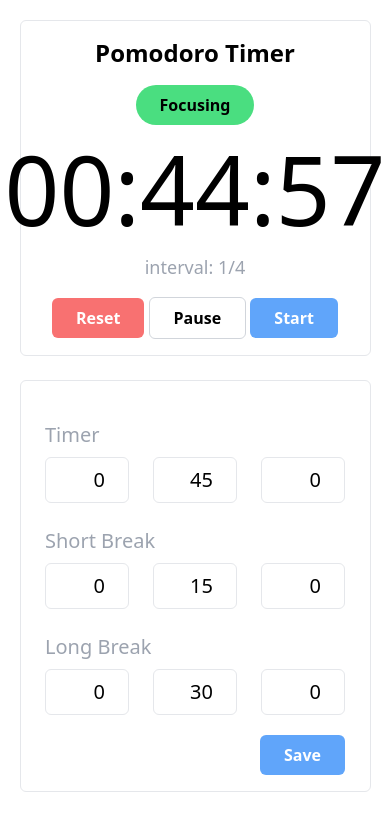
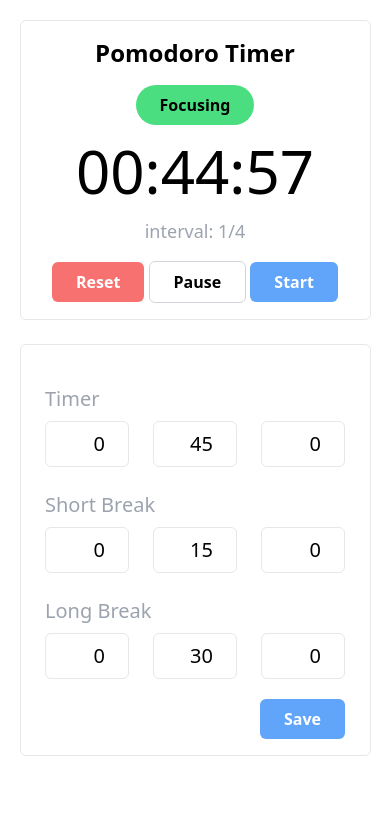
Before and after one commit to DrZiMo/Pomodoro-Technique, a plain HTML site: page index.html in a window 390 px wide. Both pictures are taken after a click on the button "Start". Drawn offline with nearby package versions, Linux system fonts and the light colour scheme.

Commit message:
fixed the big clock in small devices

```diff
--- a/index.html
+++ b/index.html
@@ -14,7 +14,7 @@
         <div class="timer-part border p-4 rounded-md flex flex-col items-center gap-4">
             <div class="title font-semibold text-2xl">Pomodoro Timer</div>
             <div class="status bg-green-400 px-6 py-2 rounded-full font-semibold ">Focusing</div>
-            <div class="timer-clock text-8xl">
+            <div class="timer-clock text-6xl sm:text-8xl">
                 <span class="clock-hour">00</span>:<span class="clock-min">45</span>:<span class="clock-sec">00</span>
             </div>
             <div class="intervals text-gray-400 text-lg">
--- a/script.js
+++ b/script.js
@@ -50,6 +50,9 @@ let time = null;
 
 // Starting the timer
 function startTimer() {
+    currentHour = defaultHour;
+    currentMin = defaultMin;
+    currentSec = defaultSec;
     if (!running) {
         running = true;
         focusing = true;
@@ -162,6 +165,7 @@ function resetTheTimer() {
 
 // Saving new time
 function saveNewTime() {
+    resetTheTimer();
     if ((parseInt(hoursInput.value) === 0 && parseInt(minInput.value) === 0 && parseInt(secInput.value) === 0) ||
         (parseInt(hoursShortInput.value) === 0 && parseInt(minShortInput.value) === 0 && parseInt(secShortInput.value) === 0) ||
         (parseInt(hoursLongInput.value) === 0 && parseInt(minLongInput.value) === 0 && parseInt(secLongInput.value) === 0)) {
```
